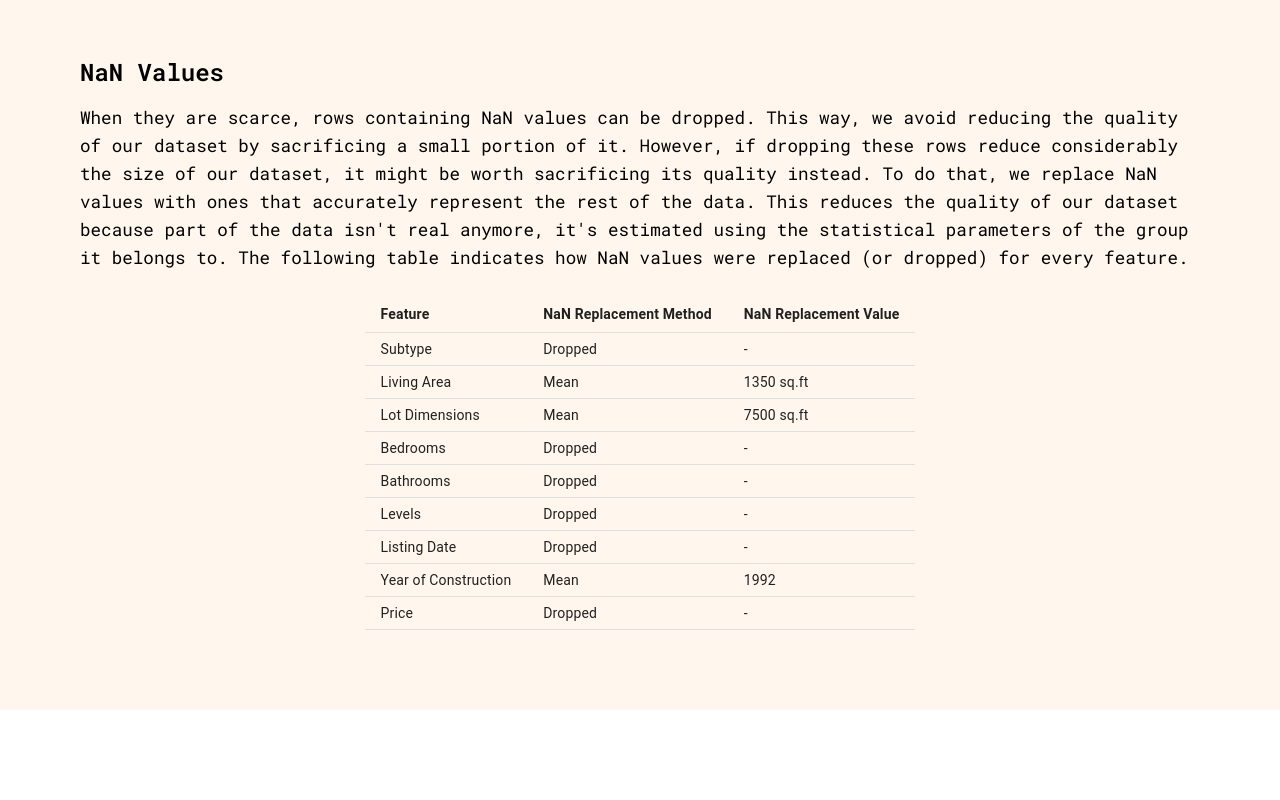
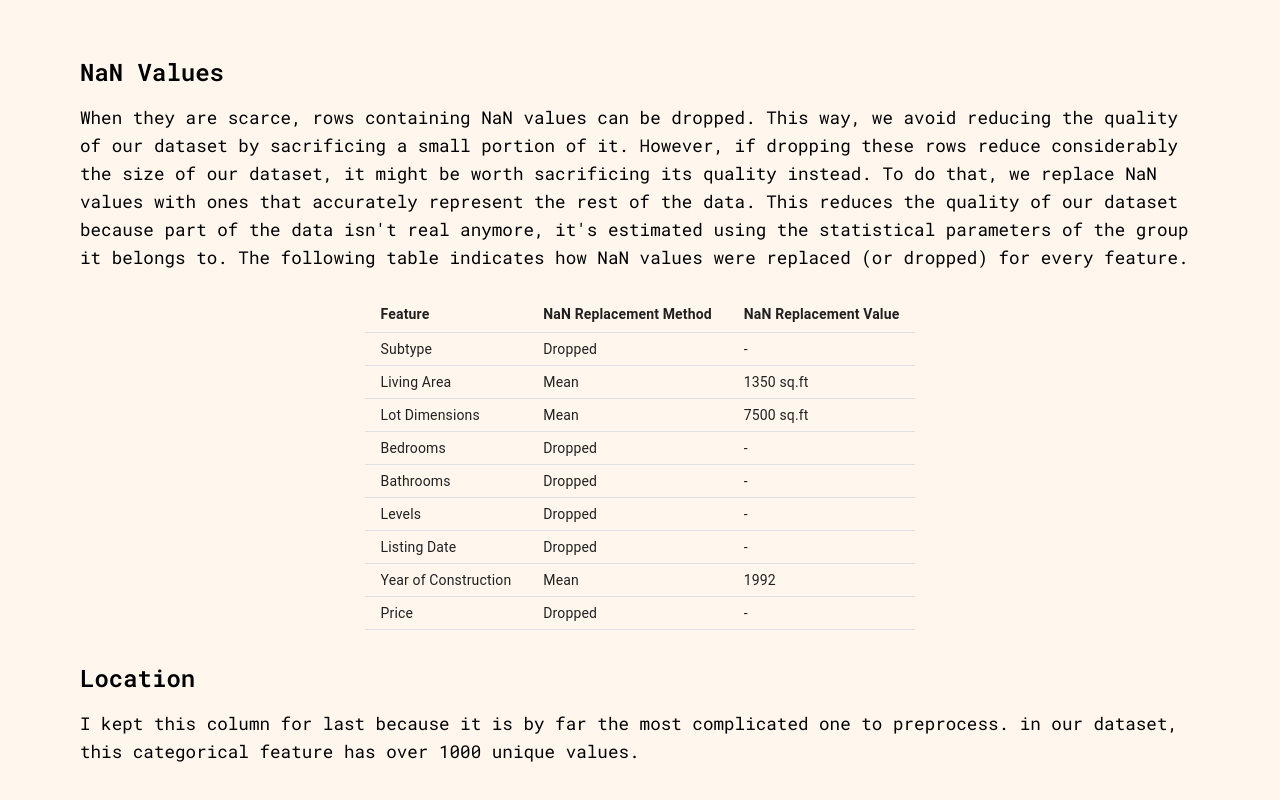
Before and after one commit to simkass/quebec-real-estate-app, a React (Create React App) app: page / in a window 1280 px wide. Shown: the part 7547-8347 px from the top of the page. Before the commit the page ends 8257 px from the top, so only its background shows below. Built offline with nearby package versions, Linux system fonts and the light colour scheme.

Commit message:
Start location preprocessing

```diff
--- a/src/pages/preprocessing/preprocessing.component.jsx
+++ b/src/pages/preprocessing/preprocessing.component.jsx
@@ -129,6 +129,12 @@ const Preprocessing = () => {
           columns={nan_columns}
           columns_display={nan_columns}
         />
+        <h2>Location</h2>
+        <p>
+          I kept this column for last because it is by far the most complicated
+          one to preprocess. in our dataset, this categorical feature has over
+          1000 unique values.
+        </p>
       </div>
     </div>
   );
```
